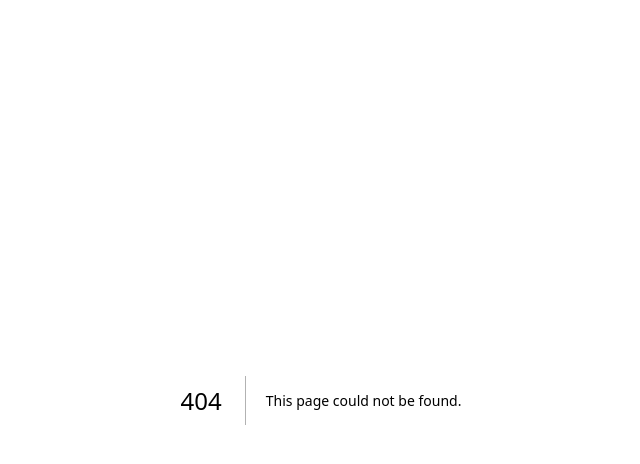
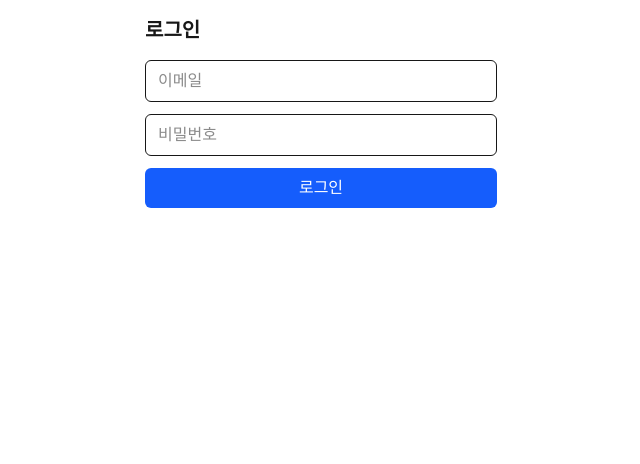
Before and after one commit to Vyre01/BJJ-dex, a Next.js app: page /login in a window 1280 px wide. Before the commit this address had no page. Shown: the top 464 px of the page, without its empty margins (319-959 px from the left). Built offline with nearby package versions, Linux system fonts and the light colour scheme.

Commit message:
feat(auth): login page and middleware-gated edit routes

```diff
--- /dev/null
+++ b/app/login/page.tsx
@@ -0,0 +1,59 @@
+'use client';
+
+import { useState } from 'react';
+import { useRouter } from 'next/navigation';
+import { createClient } from '@/lib/supabase/client';
+import { useToast } from '@/components/Toast';
+
+export default function LoginPage() {
+  const router = useRouter();
+  const toast = useToast();
+  const [email, setEmail] = useState('');
+  const [password, setPassword] = useState('');
+  const [busy, setBusy] = useState(false);
+
+  async function onSubmit(e: React.FormEvent) {
+    e.preventDefault();
+    setBusy(true);
+    const supabase = createClient();
+    const { error } = await supabase.auth.signInWithPassword({ email, password });
+    setBusy(false);
+    if (error) {
+      toast(`로그인 실패: ${error.message}`, 'error');
+      return;
+    }
+    router.replace('/');
+    router.refresh();
+  }
+
+  return (
+    <main className="max-w-sm mx-auto p-4">
+      <h1 className="text-xl font-bold mb-4">로그인</h1>
+      <form onSubmit={onSubmit} className="space-y-3">
+        <input
+          type="email"
+          required
+          value={email}
+          onChange={(e) => setEmail(e.target.value)}
+          placeholder="이메일"
+          className="w-full rounded-md border px-3 py-2"
+        />
+        <input
+          type="password"
+          required
+          value={password}
+          onChange={(e) => setPassword(e.target.value)}
+          placeholder="비밀번호"
+          className="w-full rounded-md border px-3 py-2"
+        />
+        <button
+          type="submit"
+          disabled={busy}
+          className="w-full rounded-md bg-blue-600 text-white py-2 disabled:opacity-50"
+        >
+          {busy ? '로그인 중…' : '로그인'}
+        </button>
+      </form>
+    </main>
+  );
+}
--- /dev/null
+++ b/middleware.ts
@@ -0,0 +1,40 @@
+import { NextResponse, type NextRequest } from 'next/server';
+import { createServerClient } from '@supabase/ssr';
+
+export async function middleware(req: NextRequest) {
+  const res = NextResponse.next({ request: req });
+
+  const supabase = createServerClient(
+    process.env.NEXT_PUBLIC_SUPABASE_URL!,
+    process.env.NEXT_PUBLIC_SUPABASE_ANON_KEY!,
+    {
+      cookies: {
+        getAll: () => req.cookies.getAll(),
+        setAll: (cookies) => {
+          cookies.forEach(({ name, value, options }) => {
+            res.cookies.set({ name, value, ...options });
+          });
+        },
+      },
+    },
+  );
+
+  const { data: { user } } = await supabase.auth.getUser();
+
+  const path = req.nextUrl.pathname;
+  const needsAuth =
+    path === '/cards/new' || /^\/cards\/[^/]+\/edit$/.test(path);
+
+  if (needsAuth && !user) {
+    const url = req.nextUrl.clone();
+    url.pathname = '/login';
+    url.searchParams.set('next', path);
+    return NextResponse.redirect(url);
+  }
+
+  return res;
+}
+
+export const config = {
+  matcher: ['/cards/:path*'],
+};
```
